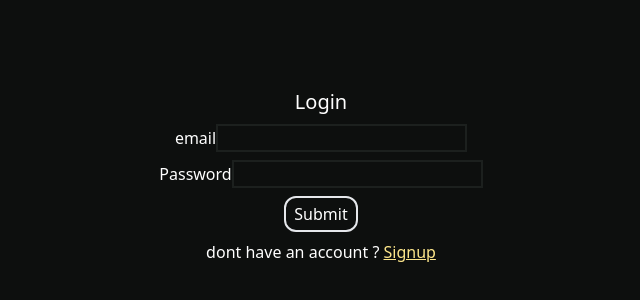
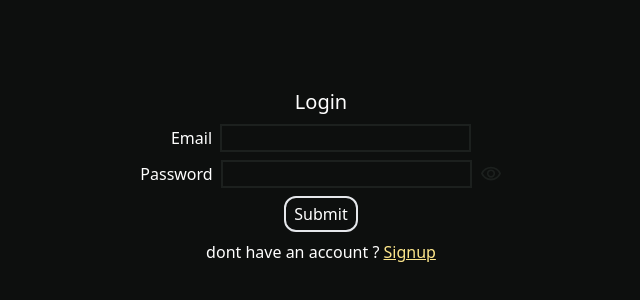
Before and after one commit to Nischa1Mv/passwordManager, a React (Create React App) app: page /login in a window 1280 px wide. Shown: the part 224-524 px from the top of the page, without its empty margins (319-959 px from the left). Built offline with nearby package versions, Linux system fonts and the light colour scheme; no server answers.

Commit message:
added error showing msg and fixed authentication

```diff
--- a/public/index.html
+++ b/public/index.html
@@ -24,10 +24,9 @@
       work correctly both with client-side routing and a non-root public URL.
       Learn how to configure a non-root public URL by running `npm run build`.
     -->
-    <title>React App</title>
+    <title>Password Manager</title>
   </head>
   <body>
-    <noscript>You need to enable JavaScript to run this app.</noscript>
     <div id="root" class="bg-[#0d0f0e]"></div>
     <!--
       This HTML file is a template.
--- a/src/Signup.jsx
+++ b/src/Signup.jsx
@@ -8,56 +8,81 @@
   const [email, setEmail] = useState("");
   const [password, setPassword] = useState("");
   const [cpassword, setCPassword] = useState("");
+  const [ispasswordVisible, setIsPasswordVisible] = useState(false);
+  const [error, setError] = useState(null);
   const AuthSignup = async (e) => {
     e.preventDefault();
     if (password !== cpassword) {
       alert("passwords do not match");
       return;
     }
+
     createUserWithEmailAndPassword(auth, email, password)
       .then((userCredential) => {
         const user = userCredential.user;
+        console.log(user);
       })
       .catch((error) => {
-        const errorCode = error.code;
-        const errorMessage = error.message;
-        console.log(errorCode, errorMessage);
+        setError(error);
+        console.log(error.code, error.message);
       });
   };
   return (
     <div className=" w-screen h-screen text-white flex items-center justify-center">
       <form className="flex flex-col justify-center items-center gap-2">
+            {error && (
+          <>
+            <div className="flex flex-col justify-center items-center text-yellow-300">
+              {" "}
+              <div> Error Occured: {error.message}</div>{" "}
+              <div> Error code: {error.code}</div>
+            </div>
+          </>
+        )}
         <div className="text-xl">Signup</div>
-        <div>
-          <span className="">email</span>
+        <div className="gap-2 flex justify-center items-center">
+          <span className="">Email</span>
           <input
             className="border-2 border-[#1c201e] bg-transparent focus:outline-none px-2"
             type="email"
-            onClick={(e) => {
+            onChange={(e) => {
               setEmail(e.target.value);
             }}
           />
         </div>
-        <div>
+        <div className="flex justify-center items-center gap-2">
           <span>Password</span>
           <input
             className="border-2 border-[#1c201e] bg-transparent focus:outline-none px-2"
-            type="password"
-            onClick={(e) => {
+            type={`${ispasswordVisible ? "text" :"password"}`}
+            onChange={(e) => {
               setPassword(e.target.value);
             }}
           />
-        </div>
-        <div>
-          <span>Confirm Password</span>
-          <input
-            className="border-2 border-[#1c201e] bg-transparent focus:outline-none px-2"
-            type="password"
-            onClick={(e) => {
-              setCPassword(e.target.value);
-            }}
-          />
-        </div>
+              <button type="button" onClick={(e) => setIsPasswordVisible(!ispasswordVisible)}>
+                {ispasswordVisible ? (
+                  <svg
+                    xmlns="http://www.w3.org/2000/svg"
+                    height="22px"
+                    viewBox="0 -960 960 960"
+                    width="22px"
+                    fill="#1c201e"
+                  >
+                    <path d="m644-428-58-58q9-47-27-88t-93-32l-58-58q17-8 34.5-12t37.5-4q75 0 127.5 52.5T660-500q0 20-4 37.5T644-428Zm128 126-58-56q38-29 67.5-63.5T832-500q-50-101-143.5-160.5T480-720q-29 0-57 4t-55 12l-62-62q41-17 84-25.5t90-8.5q151 0 269 83.5T920-500q-23 59-60.5 109.5T772-302Zm20 246L624-222q-35 11-70.5 16.5T480-200q-151 0-269-83.5T40-500q21-53 53-98.5t73-81.5L56-792l56-56 736 736-56 56ZM222-624q-29 26-53 57t-41 67q50 101 143.5 160.5T480-280q20 0 39-2.5t39-5.5l-36-38q-11 3-21 4.5t-21 1.5q-75 0-127.5-52.5T300-500q0-11 1.5-21t4.5-21l-84-82Zm319 93Zm-151 75Z" />
+                  </svg>
+                ) : (
+                  <svg
+                    xmlns="http://www.w3.org/2000/svg"
+                    height="22px"
+                    viewBox="0 -960 960 960"
+                    width="22px"
+                    fill="#1c201e"
+                  >
+                    <path d="M480-320q75 0 127.5-52.5T660-500q0-75-52.5-127.5T480-680q-75 0-127.5 52.5T300-500q0 75 52.5 127.5T480-320Zm0-72q-45 0-76.5-31.5T372-500q0-45 31.5-76.5T480-608q45 0 76.5 31.5T588-500q0 45-31.5 76.5T480-392Zm0 192q-146 0-266-81.5T40-500q54-137 174-218.5T480-800q146 0 266 81.5T920-500q-54 137-174 218.5T480-200Zm0-300Zm0 220q113 0 207.5-59.5T832-500q-50-101-144.5-160.5T480-720q-113 0-207.5 59.5T128-500q50 101 144.5 160.5T480-280Z" />
+                  </svg>
+                )}
+              </button>
+            </div>
         <div className="flex gap-1">
           <input type="checkbox" />
           <p>terms and conditons</p>
@@ -70,6 +95,7 @@
           <span
             className="text-amber-200 underline cursor-pointer"
             onClick={() => {
+
               navigate("/login");
             }}
           >
--- a/src/login.jsx
+++ b/src/login.jsx
@@ -7,28 +7,37 @@
   const navigate = useNavigate();
   const [email, setEmail] = useState("");
   const [password, setPassword] = useState("");
+  const [ispasswordVisible, setIsPasswordVisible] = useState(false);
+  const [error, setError] = useState(null);
 
   const AuthLogin = async (e) => {
     e.preventDefault();
-    console.log(email);
-    console.log(password);
     signInWithEmailAndPassword(auth, email, password)
       .then((userCredential) => {
         const user = userCredential.user;
+        console.log(user);
       })
       .catch((error) => {
-        const errorCode = error.code;
-        const errorMessage = error.message;
-        console.log(errorCode, errorMessage);
+        setError(error);
+        console.log(error.code, error.message);
       });
   };
 
   return (
     <div className=" w-screen h-screen text-white flex items-center justify-center">
       <form className="flex flex-col justify-center items-center gap-2">
+        {error && (
+          <>
+            <div className="flex flex-col justify-center items-center text-yellow-300">
+              {" "}
+              <div> Error Occured: {error.message}</div>{" "}
+              <div> Error code: {error.code}</div>
+            </div>
+          </>
+        )}
         <div className="text-xl">Login </div>
-        <div>
-          <span className="">email</span>
+        <div className="gap-2 flex justify-center items-center">
+          <span className="">Email</span>
           <input
             className="border-2 border-[#1c201e] bg-transparent focus:outline-none px-2"
             type="email"
@@ -37,15 +46,41 @@
             }}
           />
         </div>
-        <div>
+        <div className="flex justify-center items-center gap-2">
           <span>Password</span>
           <input
             className="border-2 border-[#1c201e] bg-transparent focus:outline-none px-2"
-            type="password"
+            type={`${ispasswordVisible ? "text" : "password"}`}
             onClick={(e) => {
               setPassword(e.target.value);
             }}
           />
+          <button
+            type="button"
+            onClick={(e) => setIsPasswordVisible(!ispasswordVisible)}
+          >
+            {ispasswordVisible ? (
+              <svg
+                xmlns="http://www.w3.org/2000/svg"
+                height="22px"
+                viewBox="0 -960 960 960"
+                width="22px"
+                fill="#1c201e"
+              >
+                <path d="m644-428-58-58q9-47-27-88t-93-32l-58-58q17-8 34.5-12t37.5-4q75 0 127.5 52.5T660-500q0 20-4 37.5T644-428Zm128 126-58-56q38-29 67.5-63.5T832-500q-50-101-143.5-160.5T480-720q-29 0-57 4t-55 12l-62-62q41-17 84-25.5t90-8.5q151 0 269 83.5T920-500q-23 59-60.5 109.5T772-302Zm20 246L624-222q-35 11-70.5 16.5T480-200q-151 0-269-83.5T40-500q21-53 53-98.5t73-81.5L56-792l56-56 736 736-56 56ZM222-624q-29 26-53 57t-41 67q50 101 143.5 160.5T480-280q20 0 39-2.5t39-5.5l-36-38q-11 3-21 4.5t-21 1.5q-75 0-127.5-52.5T300-500q0-11 1.5-21t4.5-21l-84-82Zm319 93Zm-151 75Z" />
+              </svg>
+            ) : (
+              <svg
+                xmlns="http://www.w3.org/2000/svg"
+                height="22px"
+                viewBox="0 -960 960 960"
+                width="22px"
+                fill="#1c201e"
+              >
+                <path d="M480-320q75 0 127.5-52.5T660-500q0-75-52.5-127.5T480-680q-75 0-127.5 52.5T300-500q0 75 52.5 127.5T480-320Zm0-72q-45 0-76.5-31.5T372-500q0-45 31.5-76.5T480-608q45 0 76.5 31.5T588-500q0 45-31.5 76.5T480-392Zm0 192q-146 0-266-81.5T40-500q54-137 174-218.5T480-800q146 0 266 81.5T920-500q-54 137-174 218.5T480-200Zm0-300Zm0 220q113 0 207.5-59.5T832-500q-50-101-144.5-160.5T480-720q-113 0-207.5 59.5T128-500q50 101 144.5 160.5T480-280Z" />
+              </svg>
+            )}
+          </button>
         </div>
 
         <button className="px-2 py-1 border-2 rounded-xl " onClick={AuthLogin}>
```
